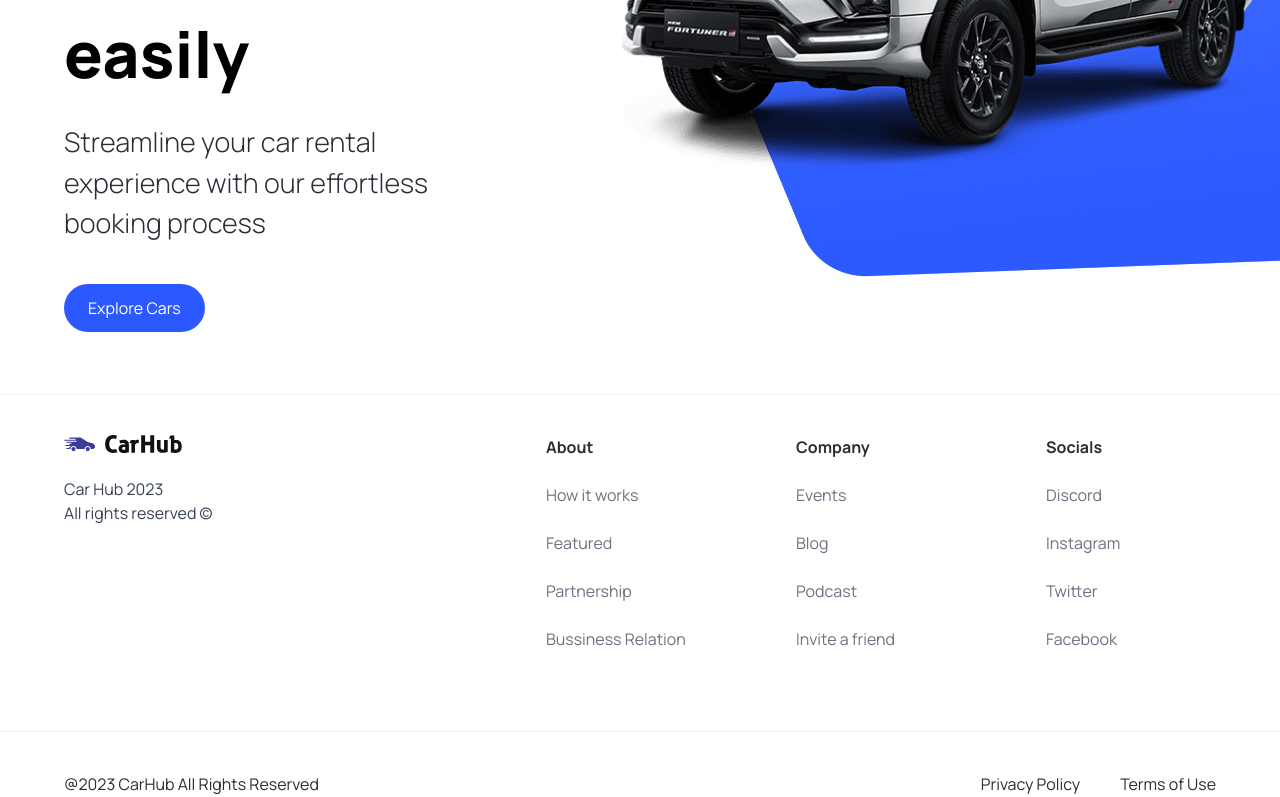
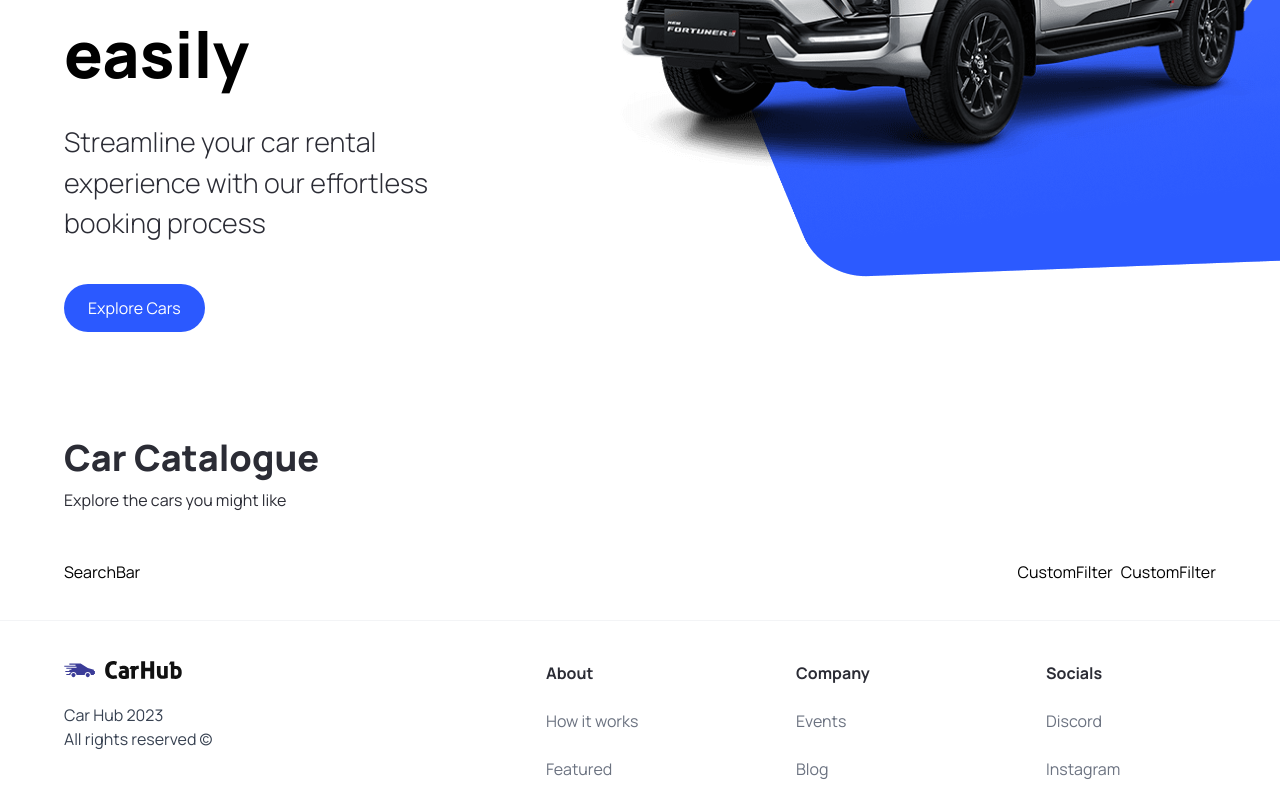
Before and after one commit to kaylee182000/Frontend, a Next.js app in the folder capstone3_nextjs/: page / in a window 1280 px wide. Shown: the part 426-1223 px from the top of the page. Built offline with nearby package versions, Linux system fonts and the light colour scheme.

Commit message:
Create SearchBar and Custom Filter

```diff
--- a/capstone3_nextjs/app/page.tsx
+++ b/capstone3_nextjs/app/page.tsx
@@ -1,10 +1,23 @@
-import { Hero } from "@/components";
+import { CustomFilter, Hero, SearchBar } from "@/components";
 import Image from "next/image";
 
 export default function Home() {
   return (
     <main className="overflow-hidden">
       <Hero />
+      <div className="mt-12 padding-x padding-y max-width" id="discover">
+        <div className="home__text-container">
+          <h1 className="text-4xl font-extrabold">Car Catalogue</h1>
+          <p>Explore the cars you might like</p>
+        </div>
+        <div className="home__filters">
+          <SearchBar />
+          <div className="home__filter-container">
+            <CustomFilter title="fuel" />
+            <CustomFilter title="year" />
+          </div>
+        </div>
+      </div>
     </main>
   );
 }
--- /dev/null
+++ b/capstone3_nextjs/components/CustomFilter.tsx
@@ -0,0 +1,8 @@
+import React from "react";
+import { CustomFilterProps } from "@/types";
+
+const CustomFilter = ({ title }: CustomFilterProps) => {
+  return <div>CustomFilter</div>;
+};
+
+export default CustomFilter;
--- /dev/null
+++ b/capstone3_nextjs/components/SearchBar.tsx
@@ -0,0 +1,7 @@
+import React from "react";
+
+const SearchBar = () => {
+  return <div>SearchBar</div>;
+};
+
+export default SearchBar;
--- a/capstone3_nextjs/components/index.ts
+++ b/capstone3_nextjs/components/index.ts
@@ -2,5 +2,7 @@
 import Hero from "./Hero";
 import NavBar from "./NavBar";
 import Footer from "./Footer";
+import SearchBar from "./SearchBar";
+import CustomFilter from "./CustomFilter";
 
-export { Hero, CustomButton, NavBar, Footer };
+export { Hero, CustomButton, NavBar, Footer, SearchBar, CustomFilter };
--- a/capstone3_nextjs/types/index.ts
+++ b/capstone3_nextjs/types/index.ts
@@ -6,3 +6,7 @@
   handleClick?: MouseEventHandler<HTMLButtonElement>;
   btnType?: "button" | "submit";
 }
+
+export interface CustomFilterProps {
+  title: string;
+}
```
